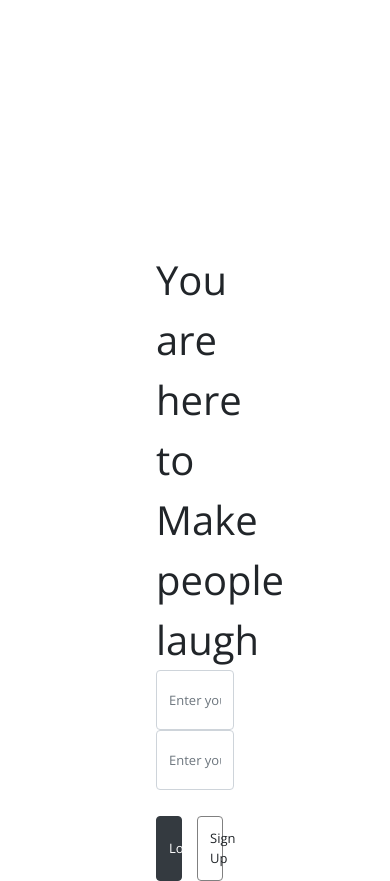
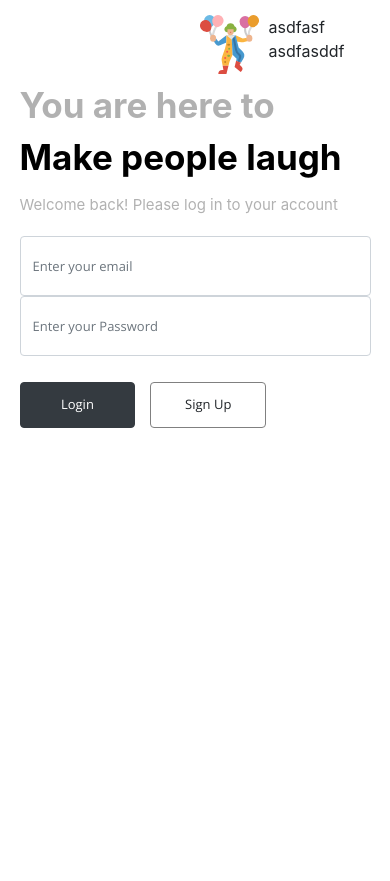
Before and after one commit to LinusBF/iv1201-frontend, a React app: page / in a window 390 px wide. After the commit the page ends 844 px from the top, so only its background shows below. Built offline with nearby package versions, Linux system fonts and the light colour scheme.

Commit message:
login and register working

```diff
--- a/client/components/layout/Layout.js
+++ b/client/components/layout/Layout.js
@@ -1,6 +1,7 @@
 import React, {Component} from 'react';
 import {Route, Switch} from 'react-router-dom';
 import Login from '../login/Login';
+import Register from '../register/Register';
 
 class Layout extends Component {
   constructor(props) {
@@ -10,6 +11,7 @@ class Layout extends Component {
     return (
       <div className={'layoutBody'}>
         <Switch>
+          <Route path="/Register" render={() => <Register />} />
           <Route path="/" render={() => <Login />} />
         </Switch>
       </div>
--- a/client/components/login/Login.css
+++ b/client/components/login/Login.css
@@ -1,24 +1,51 @@
+.logo {
+    display: flex;
+    margin-left: 200px;
+    margin-top: 15px;
+}
+
+.logoright {
+    display: flex;
+    flex-direction: column;
+    margin-left: 10px;
+}
+
 .loginForm {
     width: 20%;
     margin: auto;
-    margin-top: 250px;
-    font-family: 'Open Sans', sans-serif !important;
+    margin-top: 170px;
+
 }
 
-#headlines {
-    font-size: 40px;
+#headline1 {
+    font-size: 35px;
+    font-weight: bold;
+    color: #000000;
+    opacity: 0.3;
 }
 
-.input {
-    height: 60px;
-    margin-bottom: 0;
+#headline2 {
+    font-size: 35px;
+    font-weight: bold;
+    color: #000000;
+    opacity: 1;
 }
+
+#headline3 {
+    font-size: 15px;
+    color: #000000;
+    opacity: 0.3;
+    margin-top: 10px;
+    margin-bottom:20px;
+}
+
 
 #loginButton {
     width: 33%;
     margin-top: 10px;
     font-size: 13px;
     padding: 12px;
+    font-family: 'Open Sans', sans-serif !important;
 }
 
 #signUpButton {
@@ -29,15 +56,25 @@
     font-size: 13px;
     padding: 12px;
     background-color: white;
+    font-family: 'Open Sans', sans-serif !important;
 }
 
 #inputPass {
     height: 60px;
     font-size: 13px;
+    font-family: 'Open Sans', sans-serif !important;
 }
 
 
 #inputMail {
     height: 60px;
     font-size: 13px;
+    font-family: 'Open Sans', sans-serif !important;
 }
+
+@media screen and (max-width: 800px){
+    .loginForm {
+        width: 90%;
+        margin-top: 5px;
+    }
+}
--- a/client/components/login/Login.js
+++ b/client/components/login/Login.js
@@ -2,10 +2,12 @@ import React, {Component} from 'react';
 import firebase from '../../firebaseConfig';
 import {Form, Button, ButtonToolbar} from 'react-bootstrap';
 import './Login.css';
+import clown from '../../Images/flat.svg';
 
 class Login extends Component {
   constructor(props) {
     super(props);
+
     this.handleSubmit = this.handleSubmit.bind(this);
   }
 
@@ -24,12 +26,20 @@ class Login extends Component {
 
   render() {
     return (
+      <div>
+        <div className={'logo'}>
+          <div className={'clownIcon'}>
+            <img src={clown} alt={'...'} />
+          </div>
+          <div className={'logoright'}>
+            <div>asdfasf</div>
+            <div>asdfasddf</div>
+          </div>
+        </div>
         <div className={'loginForm'}>
-        <div id={'headlines'}>
-          You are here to
-          <br />
-          Make people laugh
-        </div>
+          <div id={'headline1'}>You are here to</div>
+          <div id={'headline2'}>Make people laugh</div>
+          <div id={'headline3'}>Welcome back! Please log in to your account</div>
           <Form onSubmit={this.handleSubmit}>
             <Form.Group style={{marginBottom: 0}} controlId="formBasicEmail">
               <Form.Control id={'inputMail'} type="email" placeholder="Enter your email" />
@@ -41,11 +51,12 @@ class Login extends Component {
               <Button id={'loginButton'} type="submit" variant={'dark'}>
                 Login
               </Button>
-            <Button id={'signUpButton'} type="submit" variant={'light'}>
+              <Button href={'/Register'} id={'signUpButton'} variant={'light'}>
                 Sign Up
               </Button>
             </ButtonToolbar>
           </Form>
+        </div>
       </div>
     );
   }
--- a/client/components/register/Register.js
+++ b/client/components/register/Register.js
@@ -1,8 +1,10 @@
 import React, {Component} from 'react';
 import firebase from '../../firebaseConfig';
-import {Form, Button} from 'react-bootstrap';
+import {Form, Button, ButtonToolbar} from 'react-bootstrap';
+import '../login/Login.css';
+import clown from '../../Images/flat.svg';
 
-class Login extends Component {
+class Register extends Component {
   constructor(props) {
     super(props);
     this.handleSubmit = this.handleSubmit.bind(this);
@@ -14,33 +16,49 @@ class Login extends Component {
       .auth()
       .createUserWithEmailAndPassword(e.target[0].value, e.target[1].value)
       .then(r => {
-        console.error(r);
+        console.info(r);
       })
       .catch(e => {
-        console.error('sign up not succesful', e);
+        console.error('login not succesful', e);
       });
   }
 
   render() {
     return (
+      <div>
+        <div className={'logo'}>
+          <div className={'clownIcon'}>
+            <img src={clown} alt={'...'} />
+          </div>
+          <div className={'logoright'}>
+            <div>asdfasf</div>
+            <div>asdfasddf</div>
+          </div>
+        </div>
         <div className={'loginForm'}>
+          <div id={'headline1'}>You are here to</div>
+          <div id={'headline2'}>Make people laugh</div>
+          <div id={'headline3'}>Welcome back! Please log in to your account</div>
           <Form onSubmit={this.handleSubmit}>
-          <Form.Group controlId="formBasicEmail">
-            <Form.Label>Email address</Form.Label>
-            <Form.Control type="email" placeholder="Enter email" />
+            <Form.Group style={{marginBottom: 0}} controlId="formBasicEmail">
+              <Form.Control id={'inputMail'} type="email" placeholder="Enter your email" />
             </Form.Group>
-
-          <Form.Group controlId="formBasicPassword">
-            <Form.Label>Password</Form.Label>
-            <Form.Control type="password" placeholder="Password" />
+            <Form.Group style={{marginTop: 0}} controlId="formBasicPassword">
+              <Form.Control id={'inputPass'} type="password" placeholder="Enter your Password" />
             </Form.Group>
-          <Button variant="primary" type="submit">
-            Login
+            <ButtonToolbar>
+              <Button id={'loginButton'} type="submit" variant={'dark'}>
+                Sign Up
               </Button>
+              <Button href={'/'} id={'signUpButton'} type="submit" variant={'light'}>
+                Login instead
+              </Button>
+            </ButtonToolbar>
           </Form>
+        </div>
       </div>
     );
   }
 }
 
-export default Login;
+export default Register;
--- a/package.json
+++ b/package.json
@@ -71,6 +71,7 @@
     "react": "^16.12.0",
     "react-bootstrap": "^1.0.0-beta.16",
     "react-dom": "^16.12.0",
+    "react-router": "^5.1.2",
     "react-router-dom": "^5.1.2",
     "request": "^2.88.0",
     "request-promise-native": "^1.0.8",
--- a/webpack.config.js
+++ b/webpack.config.js
@@ -30,7 +30,7 @@ module.exports = {
       {
         test: /\.(png|svg|jpg|gif)$/,
         loader: 'file-loader',
-        options: {name: '/static/[name].[ext]'},
+        options: {name: '[path][name].[ext]'},
       },
     ],
   },
```
Also changed, not shown: client/Images/flat.svg (added), 1 other file (tests, documents, lock files or other folders). Lines whose indentation alone changed are shown as unchanged.
